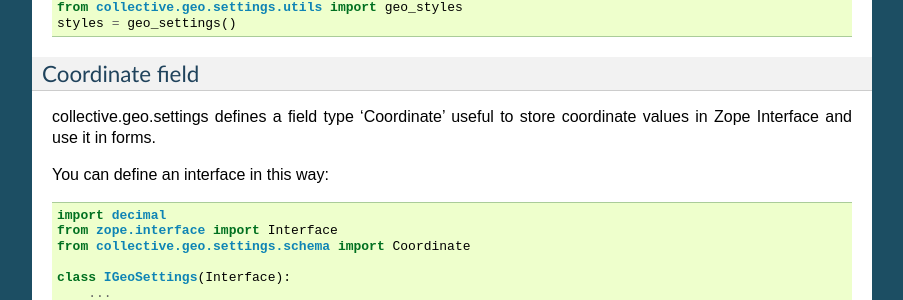
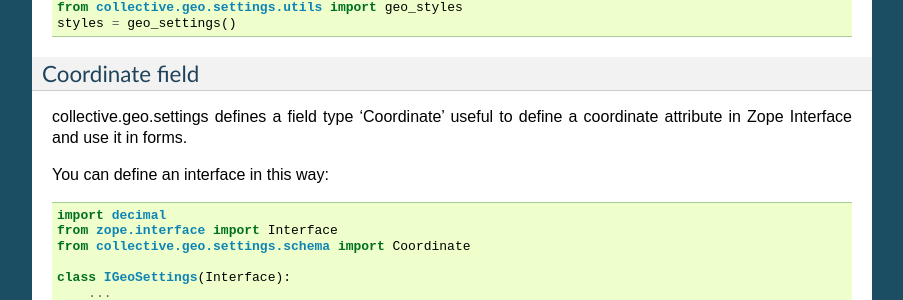
Before and after one commit to collective/collective.geo.bundle, a Sphinx documentation site: the page built from docs/corepackages.rst, in a window 1280 px wide and 900 px high, scrolled down 1717 px. Shown: the part 152-452 px from the top of the window, without its empty margins (198-1101 px from the left). Built offline with Sphinx 7.4.7, drawn with Linux system fonts in a browser that asks for light colours; some of the changed text lies outside the part shown.

Commit message:
Update corepackages.rst
changed c.geo.geographer docs link

```diff
--- a/docs/corepackages.rst
+++ b/docs/corepackages.rst
@@ -4,8 +4,7 @@
 collective.geo.geographer
 -------------------------
 
-collective.geo.geographer has been documented on readthedocs.org: http://collectivegeogeographer.readthedocs.org/
-
+collective.geo.geographer has been documented on readthedocs.org: http://collectivegeo.readthedocs.org/projects/collectivegeogeographer/
 
 collective.geo.openlayers
 -------------------------
@@ -124,7 +123,7 @@
 ^^^^^^^^^^^^^^^^
 
 collective.geo.settings defines a field type 'Coordinate'
-useful to store coordinate values in Zope Interface and use it in forms.
+useful to define a coordinate attribute in Zope Interface and use it in forms.
 
 You can define an interface in this way:
 
```
